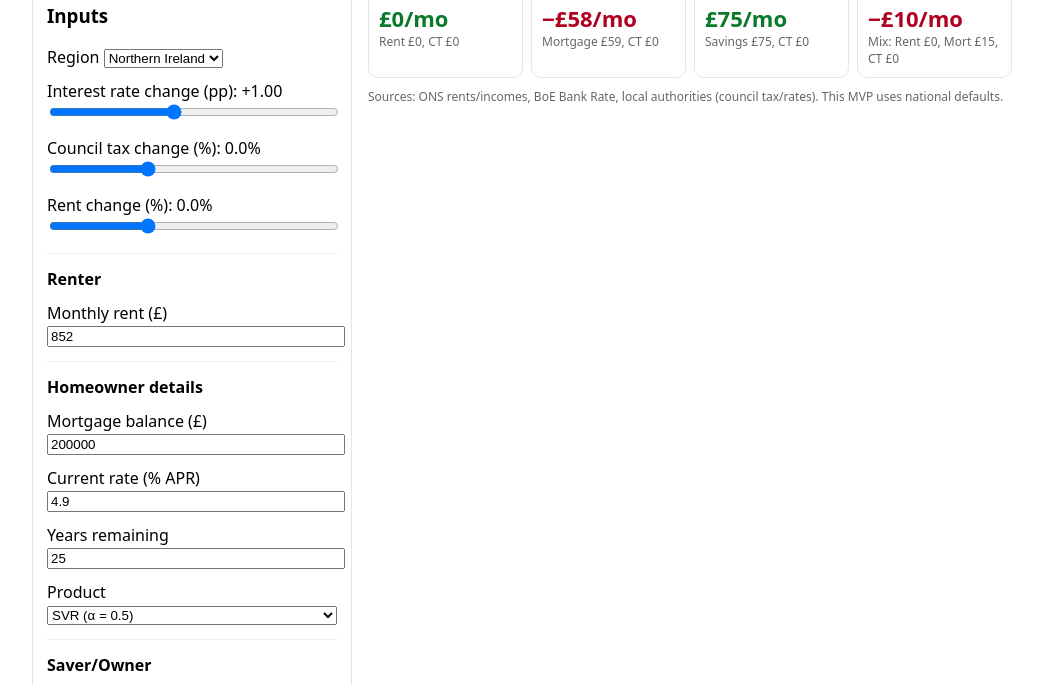
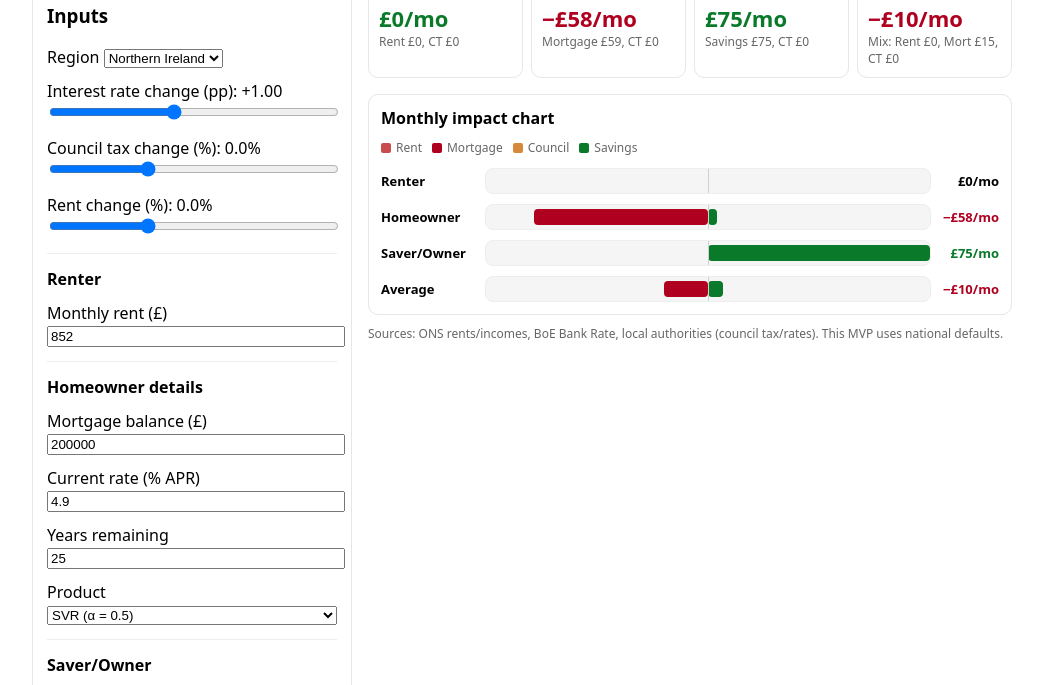
Before and after one commit to ChrisMac860/EconProj, a website: page index.html in a window 1280 px wide. Shown: the part 98-783 px from the top of the page, without its empty margins (118-1161 px from the left). Drawn offline with Linux system fonts and the light colour scheme.

Commit message:
Clean up

```diff
--- a/index.html
+++ b/index.html
@@ -19,6 +19,23 @@
     .card{padding:10px}
     .muted{color:#666;font-size:12px}
     .value{font-size:22px;font-weight:700;margin-top:6px}
+    .impactChart{margin-top:16px;padding:12px}
+    .impactChart h3{margin:0 0 10px;font-size:16px}
+    .chartLegend{display:flex;gap:10px;flex-wrap:wrap;margin-bottom:12px}
+    .legendItem{display:inline-flex;align-items:center;gap:5px}
+    .swatch{width:10px;height:10px;border-radius:2px;display:inline-block}
+    .swatch.rent,.chartSegment.rent{background:#c84c4c}
+    .swatch.mortgage,.chartSegment.mortgage{background:#b00020}
+    .swatch.council,.chartSegment.council{background:#d7893b}
+    .swatch.savings,.chartSegment.savings{background:#0a7a2a}
+    .chartRows{display:grid;gap:10px}
+    .chartRow{display:grid;grid-template-columns:94px 1fr 58px;gap:10px;align-items:center}
+    .chartLabel{font-size:13px;font-weight:600}
+    .chartTrack{height:24px;position:relative;background:#f5f5f5;border:1px solid #eee;border-radius:8px;overflow:hidden}
+    .zeroLine{position:absolute;left:50%;top:0;bottom:0;width:1px;background:#d0d0d0;z-index:2}
+    .chartSegment{position:absolute;top:4px;bottom:4px;border-radius:4px;min-width:2px}
+    .chartNet{text-align:right;font-size:13px;font-weight:700;white-space:nowrap}
+    @media(max-width:520px){.chartRow{grid-template-columns:80px 1fr 48px;gap:8px}.chartLabel,.chartNet{font-size:12px}}
     .bad{color:#b00020}.good{color:#0a7a2a}
     footer{margin-top:10px;font-size:12px;color:#666}
   </style>
@@ -91,6 +108,13 @@
         <input id="woSavings" type="number" value="150000" min="0" step="1000" style="width:100%">
       </label>
 
+      <hr style="margin:14px 0;border:none;border-top:1px solid #eee">
+      <h4 style="margin:4px 0 8px">Average household</h4>
+
+      <label>Renting share: <span id="avgMixOut">30%</span>
+        <input id="avgMix" type="range" min="0" max="100" step="5" value="30" />
+      </label>
+
       <details>
         <summary>Assumptions</summary>
           <ul class="muted">
@@ -112,6 +136,17 @@
         <div class="card"><div class="muted">Saver/Owner</div><div id="wealth" class="value">£0/mo</div><div id="wealthNote" class="muted">—</div></div>
         <div class="card"><div class="muted">Average Household</div><div id="avg" class="value">£0/mo</div><div id="avgNote" class="muted">—</div></div>
       </div>
+
+      <section class="impactChart" aria-labelledby="chartTitle">
+        <h3 id="chartTitle">Monthly impact chart</h3>
+        <div class="chartLegend muted" aria-hidden="true">
+          <span class="legendItem"><span class="swatch rent"></span>Rent</span>
+          <span class="legendItem"><span class="swatch mortgage"></span>Mortgage</span>
+          <span class="legendItem"><span class="swatch council"></span>Council</span>
+          <span class="legendItem"><span class="swatch savings"></span>Savings</span>
+        </div>
+        <div id="impactChartRows" class="chartRows"></div>
+      </section>
 
       <footer>Sources: ONS rents/incomes, BoE Bank Rate, local authorities (council tax/rates). This MVP uses national defaults.</footer>
     </main>
@@ -139,6 +174,13 @@ async function boot() {
     const neg = v < 0;
     return (neg ? '−' : '') + gbp0.format(Math.abs(v)) + '/mo';
   }
+  function fmtSigned(v) {
+    const sign = v > 0 ? '+' : v < 0 ? '−' : '';
+    return sign + gbp0.format(Math.abs(v));
+  }
+  function signClass(v) {
+    return v < -0.5 ? 'bad' : v > 0.5 ? 'good' : '';
+  }
 
   // safe text setter
   function setText(el, t) { if (el) el.textContent = t; }
@@ -149,7 +191,7 @@ async function boot() {
   // (optional if you added them): hoBal, hoRate, hoYears, hoProd, woSavings, rentMonthly
 
   // sanity check: show which IDs are missing (won’t crash)
-  const required = ['region','deltaRate','deltaCT','deltaRent','renter','home','wealth','avg','renterNote','homeNote','wealthNote','avgNote'];
+  const required = ['region','deltaRate','deltaCT','deltaRent','renter','home','wealth','avg','renterNote','homeNote','wealthNote','avgNote','impactChartRows'];
   const missing = required.filter(id => !$(id));
   if (missing.length) console.warn('Missing DOM IDs:', missing);
 
@@ -216,7 +258,8 @@ async function boot() {
   const els = {
     region: $('region'), deltaRate: $('deltaRate'), deltaCT: $('deltaCT'), deltaRent: $('deltaRent'),
     renter: $('renter'), home: $('home'), wealth: $('wealth'), avg: $('avg'),
-    renterNote: $('renterNote'), homeNote: $('homeNote'), wealthNote: $('wealthNote'), avgNote: $('avgNote')
+    renterNote: $('renterNote'), homeNote: $('homeNote'), wealthNote: $('wealthNote'), avgNote: $('avgNote'),
+    impactChartRows: $('impactChartRows')
   };
 
   let REGION = els.region ? els.region.value : 'Northern Ireland';
@@ -231,6 +274,66 @@ async function boot() {
     const d_sav = deltaSavings(p.savings, dR);
     const delta = -d_rent - d_mort - d_ct + d_sav;
     return {delta, d_rent, d_mort, d_ct, d_sav};
+  }
+
+  function renderImpactChart(rows) {
+    if (!els.impactChartRows) return;
+    const maxSide = Math.max(1, ...rows.map(row => {
+      let positive = 0;
+      let negative = 0;
+      row.components.forEach(component => {
+        if (component.value >= 0) positive += component.value;
+        else negative += Math.abs(component.value);
+      });
+      return Math.max(positive, negative);
+    }));
+    els.impactChartRows.replaceChildren();
+
+    rows.forEach(row => {
+      const item = document.createElement('div');
+      item.className = 'chartRow';
+
+      const label = document.createElement('div');
+      label.className = 'chartLabel';
+      label.textContent = row.label;
+      item.appendChild(label);
+
+      const track = document.createElement('div');
+      track.className = 'chartTrack';
+      const zero = document.createElement('span');
+      zero.className = 'zeroLine';
+      track.appendChild(zero);
+
+      let positiveOffset = 0;
+      let negativeOffset = 0;
+      row.components.forEach(component => {
+        const amount = Math.abs(component.value);
+        if (amount < 0.5) return;
+
+        const width = Math.max(2, (amount / maxSide) * 50);
+        const segment = document.createElement('span');
+        segment.className = `chartSegment ${component.key}`;
+        segment.title = `${component.label}: ${fmtSigned(component.value)}/mo`;
+
+        if (component.value >= 0) {
+          segment.style.left = `calc(50% + ${positiveOffset}%)`;
+          positiveOffset += width;
+        } else {
+          segment.style.left = `calc(50% - ${negativeOffset + width}%)`;
+          negativeOffset += width;
+        }
+        segment.style.width = `${width}%`;
+        track.appendChild(segment);
+      });
+      item.appendChild(track);
+
+      const net = document.createElement('div');
+      net.className = `chartNet ${signClass(row.net)}`.trim();
+      net.textContent = fmt(row.net);
+      item.appendChild(net);
+
+      els.impactChartRows.appendChild(item);
+    });
   }
 
   function val(id, fallback) {
@@ -271,6 +374,33 @@ async function boot() {
     setText(els.homeNote,   `Mortgage £${H.d_mort.toFixed(0)}, CT £${H.d_ct.toFixed(0)}`);
     setText(els.wealthNote, `Savings £${W.d_sav.toFixed(0)}, CT £${W.d_ct.toFixed(0)}`);
     setText(els.avgNote,    `Mix: Rent £${A.d_rent.toFixed(0)}, Mort £${A.d_mort.toFixed(0)}, CT £${A.d_ct.toFixed(0)}`);
+
+    renderImpactChart([
+      { label: 'Renter', net: R.delta, components: [
+        { key: 'rent', label: 'Rent', value: -R.d_rent },
+        { key: 'mortgage', label: 'Mortgage', value: -R.d_mort },
+        { key: 'council', label: 'Council', value: -R.d_ct },
+        { key: 'savings', label: 'Savings', value: R.d_sav }
+      ]},
+      { label: 'Homeowner', net: H.delta, components: [
+        { key: 'rent', label: 'Rent', value: -H.d_rent },
+        { key: 'mortgage', label: 'Mortgage', value: -H.d_mort },
+        { key: 'council', label: 'Council', value: -H.d_ct },
+        { key: 'savings', label: 'Savings', value: H.d_sav }
+      ]},
+      { label: 'Saver/Owner', net: W.delta, components: [
+        { key: 'rent', label: 'Rent', value: -W.d_rent },
+        { key: 'mortgage', label: 'Mortgage', value: -W.d_mort },
+        { key: 'council', label: 'Council', value: -W.d_ct },
+        { key: 'savings', label: 'Savings', value: W.d_sav }
+      ]},
+      { label: 'Average', net: A.delta, components: [
+        { key: 'rent', label: 'Rent', value: -A.d_rent },
+        { key: 'mortgage', label: 'Mortgage', value: -A.d_mort },
+        { key: 'council', label: 'Council', value: -A.d_ct },
+        { key: 'savings', label: 'Savings', value: A.d_sav }
+      ]}
+    ]);
   }
 
   // listeners (only attach if element exists)
--- a/package.json
+++ b/package.json
@@ -4,9 +4,11 @@
   "description": "Economic Impact Calculator (MVP)",
   "main": "index.html",
   "scripts": {
+    "dev": "vite --host 127.0.0.1",
     "test": "vitest run"
   },
   "devDependencies": {
+    "vite": "^6.4.2",
     "vitest": "^3.2.4"
   },
   "keywords": [],
```
Also changed, not shown: .github/workflows/static.yml, 2 other files.
